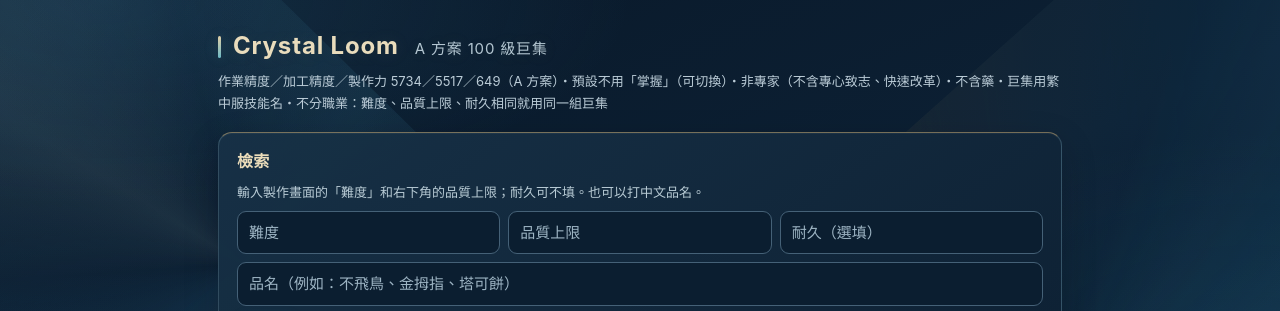
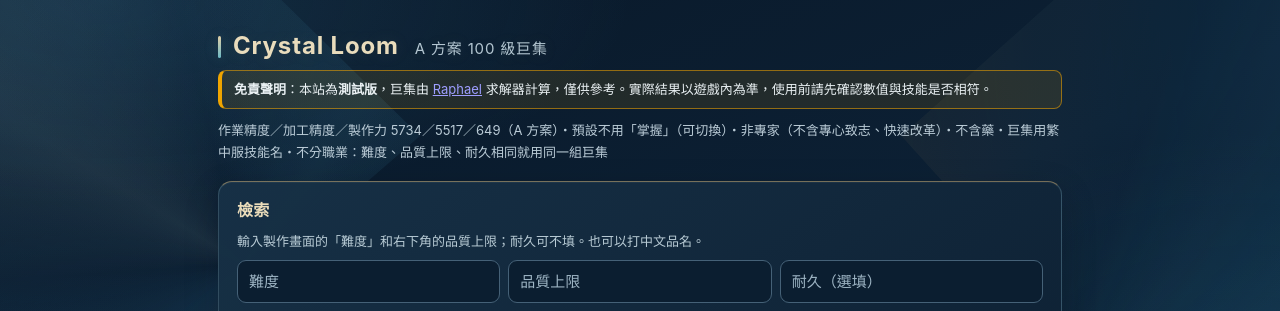
Before and after one commit to Lacrystalline/Crystaloom, a plain HTML site: page index.html in a window 1280 px wide. Shown: the top 311 px of the page. Drawn offline with Linux system fonts and the light colour scheme.

Commit message:
加入免責聲明：測試版、Raphael 計算、僅供參考

```diff
--- a/index.html
+++ b/index.html
@@ -30,6 +30,7 @@ table{width:100%;border-collapse:collapse;font-size:13px;margin-top:6px}th,td{bo
 .sm{padding:4px 8px;font-size:12px;white-space:nowrap}.lvl summary{font-size:12px}.lvl div{font-size:12px}
 </style><link rel="stylesheet" href="theme.css?v=20261121"></head><body><main>
 <h1>Crystal Loom<span style="font-weight:400;font-size:15px;color:var(--mute)">　A 方案 100 級巨集</span></h1>
+<div class="disc" style="margin:4px 0 10px;padding:8px 12px;border:1px solid rgba(240,165,0,.55);border-left:4px solid #f0a500;border-radius:8px;background:rgba(240,165,0,.10);font-size:13px;line-height:1.6"><b>免責聲明</b>：本站為<b>測試版</b>，巨集由 <a href="https://github.com/KonaeAkira/raphael-rs" target="_blank" rel="noopener">Raphael</a> 求解器計算，僅供參考。實際結果以遊戲內為準，使用前請先確認數值與技能是否相符。</div>
 <div class="sub">作業精度／加工精度／製作力 5734／5517／649（A 方案）・預設不用「掌握」（可切換）・非專家（不含專心致志、快速改革）・不含藥・巨集用繁中服技能名・不分職業：難度、品質上限、耐久相同就用同一組巨集</div>
 <div class="card"><h3><span>檢索</span></h3>
 <div class="meta">輸入製作畫面的「難度」和右下角的品質上限；耐久可不填。也可以打中文品名。</div>
```
Also changed, not shown: 1 other file.
